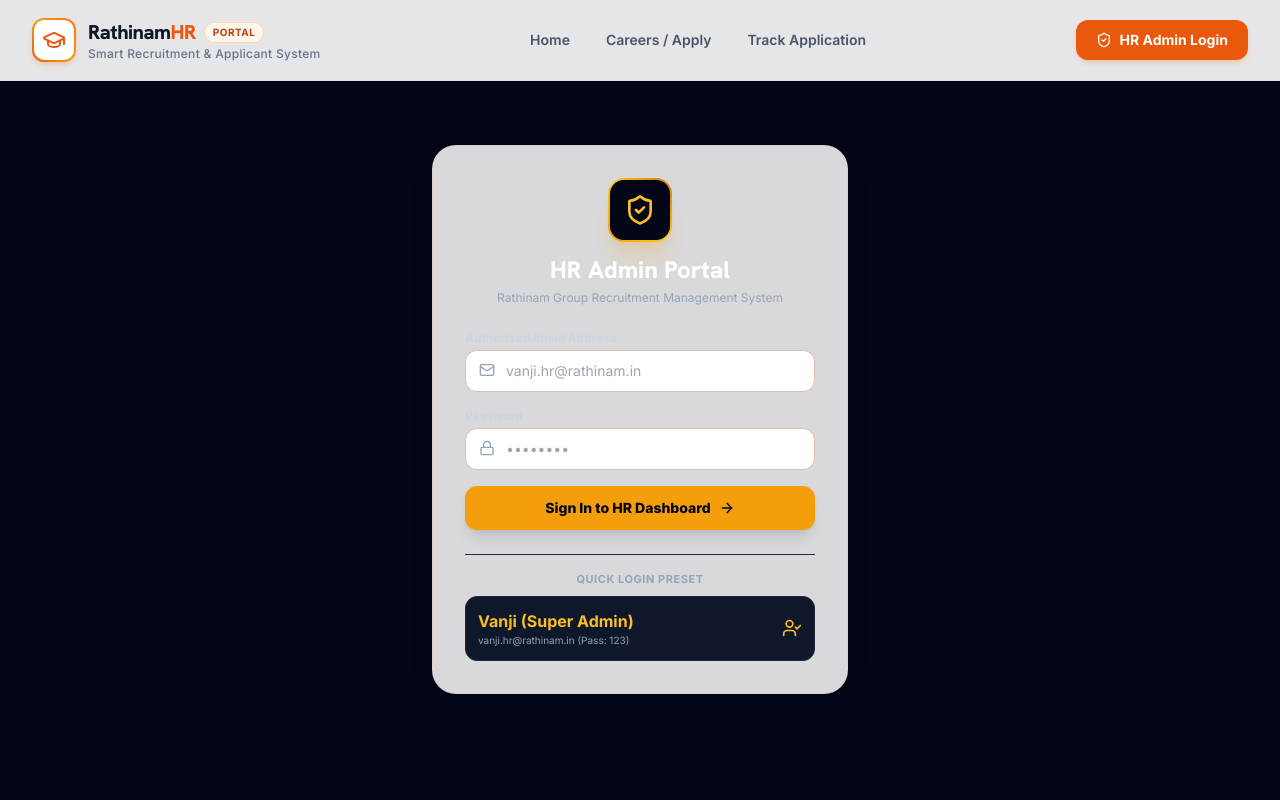
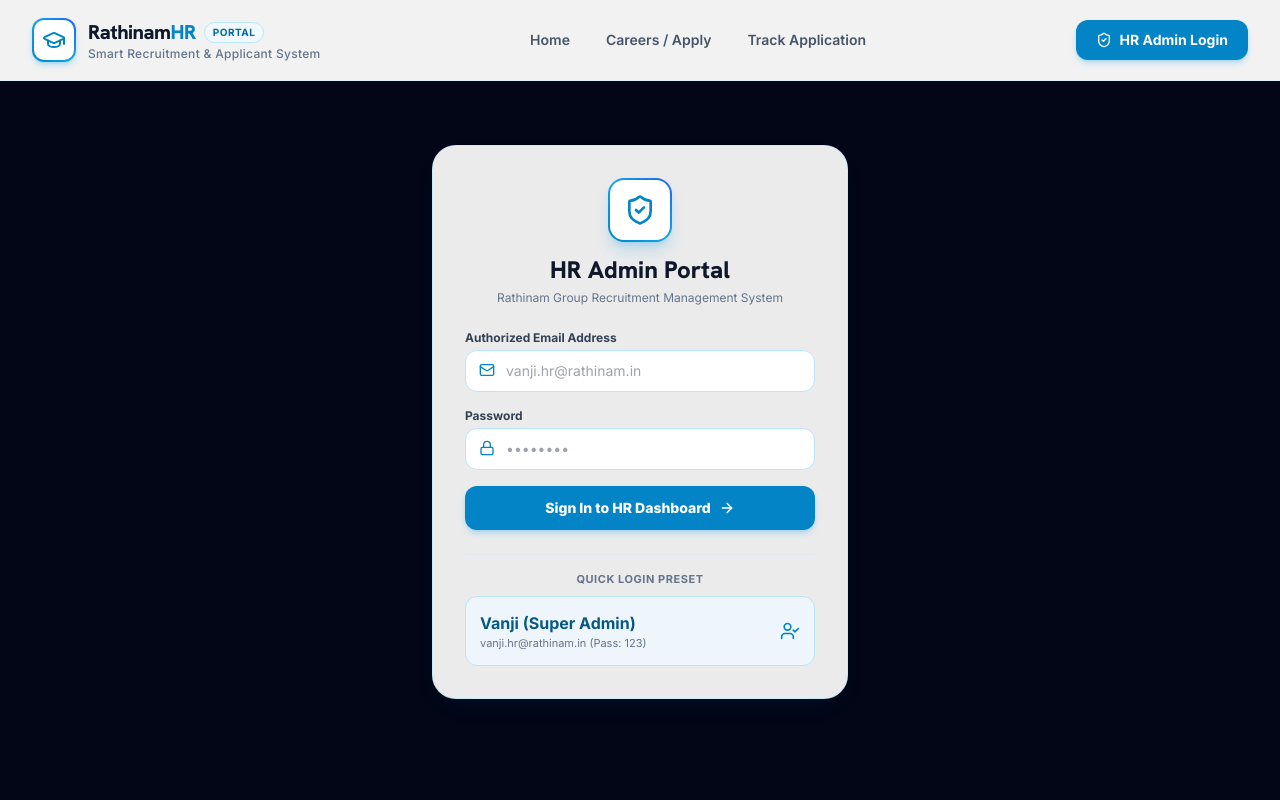
Before and after one commit to vignesh-vinu/Rathinam-HR, a React (Vite) app in the folder client/: page / in a window 1280 px wide. Both pictures are taken after a click on the button "HR Admin Login". Shown: the top 800 px of the page. Built offline with nearby package versions, Linux system fonts and the light colour scheme.

Commit message:
Apply White and Sky Blue professional theme across full portal

```diff
--- a/client/index.html
+++ b/client/index.html
@@ -12,7 +12,7 @@
     <link href="https://fonts.googleapis.com/css2?family=Hanken+Grotesk:wght@400;500;600;700;800&family=Inter:wght@300;400;500;600;700;800&family=JetBrains+Mono:wght@500;600&display=swap" rel="stylesheet">
     <link href="https://fonts.googleapis.com/css2?family=Material+Symbols+Outlined:wght,FILL@100..700,0..1&display=swap" rel="stylesheet">
   </head>
-  <body class="bg-slate-50 text-slate-900 antialiased font-sans selection:bg-orange-500 selection:text-white">
+  <body class="bg-white text-slate-900 antialiased font-sans selection:bg-sky-500 selection:text-white">
     <div id="root"></div>
     <script type="module" src="/src/main.tsx"></script>
   </body>
--- a/client/src/components/Navbar.tsx
+++ b/client/src/components/Navbar.tsx
@@ -24,7 +24,7 @@
   }, [user, selectedOrgFilter]);
 
   return (
-    <nav className="sticky top-0 z-50 bg-white/90 backdrop-blur-xl border-b border-slate-200/80 shadow-sm">
+    <nav className="sticky top-0 z-50 bg-white/95 backdrop-blur-xl border-b border-sky-100 shadow-sm">
       <div className="max-w-7xl mx-auto px-4 sm:px-6 lg:px-8">
         <div className="flex items-center justify-between h-20">
 
@@ -33,17 +33,17 @@
             className="flex items-center space-x-3 cursor-pointer group"
             onClick={() => onNavigate('landing')}
           >
-            <div className="w-11 h-11 rounded-xl bg-gradient-to-tr from-orange-600 via-amber-500 to-orange-500 p-0.5 shadow-md shadow-orange-500/20 group-hover:scale-105 transition-transform duration-300">
+            <div className="w-11 h-11 rounded-xl bg-gradient-to-tr from-sky-600 via-sky-500 to-blue-600 p-0.5 shadow-md shadow-sky-500/25 group-hover:scale-105 transition-transform duration-300">
               <div className="w-full h-full bg-white rounded-[10px] flex items-center justify-center">
-                <GraduationCap className="w-6 h-6 text-orange-600" />
+                <GraduationCap className="w-6 h-6 text-sky-600" />
               </div>
             </div>
             <div>
               <div className="flex items-center space-x-2">
                 <span className="font-heading text-xl font-extrabold tracking-tight text-slate-900">
-                  Rathinam<span className="text-orange-600">HR</span>
+                  Rathinam<span className="text-sky-600">HR</span>
                 </span>
-                <span className="px-2 py-0.5 text-[10px] font-bold tracking-wider uppercase bg-orange-50 text-orange-700 border border-orange-200 rounded-full">
+                <span className="px-2 py-0.5 text-[10px] font-bold tracking-wider uppercase bg-sky-50 text-sky-700 border border-sky-200 rounded-full">
                   Portal
                 </span>
               </div>
@@ -59,8 +59,8 @@
               onClick={() => onNavigate('landing')}
               className={`px-4 py-2 rounded-lg text-sm font-semibold transition-all ${
                 currentView === 'landing'
-                  ? 'bg-orange-50 text-orange-600 font-bold border border-orange-200'
-                  : 'text-slate-600 hover:text-slate-900 hover:bg-slate-100'
+                  ? 'bg-sky-50 text-sky-700 font-bold border border-sky-200'
+                  : 'text-slate-600 hover:text-slate-900 hover:bg-sky-50/60'
               }`}
             >
               Home
@@ -70,8 +70,8 @@
               onClick={() => onNavigate('apply-selector')}
               className={`px-4 py-2 rounded-lg text-sm font-semibold transition-all ${
                 currentView === 'apply-selector' || currentView === 'apply-form'
-                  ? 'bg-orange-50 text-orange-600 font-bold border border-orange-200'
-                  : 'text-slate-600 hover:text-slate-900 hover:bg-slate-100'
+                  ? 'bg-sky-50 text-sky-700 font-bold border border-sky-200'
+                  : 'text-slate-600 hover:text-slate-900 hover:bg-sky-50/60'
               }`}
             >
               Careers / Apply
@@ -81,8 +81,8 @@
               onClick={() => onNavigate('track')}
               className={`px-4 py-2 rounded-lg text-sm font-semibold transition-all ${
                 currentView === 'track'
-                  ? 'bg-orange-50 text-orange-600 font-bold border border-orange-200'
-                  : 'text-slate-600 hover:text-slate-900 hover:bg-slate-100'
+                  ? 'bg-sky-50 text-sky-700 font-bold border border-sky-200'
+                  : 'text-slate-600 hover:text-slate-900 hover:bg-sky-50/60'
               }`}
             >
               Track Application
@@ -92,12 +92,12 @@
           {/* Admin User / Login Action */}
           <div className="hidden md:flex items-center space-x-4">
             {user ? (
-              <div className="flex items-center space-x-3 pl-4 border-l border-slate-200">
+              <div className="flex items-center space-x-3 pl-4 border-l border-sky-100">
 
                 {/* HR Dashboard Navigation */}
                 <button
                   onClick={() => onNavigate('admin-dashboard')}
-                  className="flex items-center space-x-2 px-4 py-2 rounded-lg bg-orange-600 hover:bg-orange-500 text-white text-sm font-bold shadow-md shadow-orange-500/20 transition-all"
+                  className="flex items-center space-x-2 px-4 py-2 rounded-lg bg-sky-600 hover:bg-sky-500 text-white text-sm font-bold shadow-md shadow-sky-500/25 transition-all"
                 >
                   <ShieldCheck className="w-4 h-4" />
                   <span>HR Dashboard</span>
@@ -106,7 +106,7 @@
                 {/* Notifications Bell */}
                 <button
                   onClick={onOpenNotifications}
-                  className="relative p-2.5 rounded-lg bg-slate-100 hover:bg-slate-200 text-slate-700 transition-colors border border-slate-200"
+                  className="relative p-2.5 rounded-lg bg-sky-50 hover:bg-sky-100 text-sky-700 transition-colors border border-sky-200"
                   title="Notifications"
                 >
                   <Bell className="w-5 h-5" />
@@ -118,15 +118,15 @@
                 </button>
 
                 {/* User Avatar Dropdown */}
-                <div className="flex items-center space-x-3 bg-slate-100 py-1.5 px-3 rounded-xl border border-slate-200">
+                <div className="flex items-center space-x-3 bg-sky-50/80 py-1.5 px-3 rounded-xl border border-sky-200">
                   <img
                     src={user.avatar || 'https://images.unsplash.com/photo-1534528741775-53994a69daeb?auto=format&fit=crop&q=80&w=100'}
                     alt={user.name}
-                    className="w-8 h-8 rounded-full object-cover border border-orange-400"
+                    className="w-8 h-8 rounded-full object-cover border border-sky-400"
                   />
                   <div className="text-left leading-tight">
                     <p className="text-xs font-bold text-slate-800 truncate max-w-[120px]">{user.name}</p>
-                    <p className="text-[10px] text-orange-600 font-semibold">{user.role.replace('_', ' ')}</p>
+                    <p className="text-[10px] text-sky-600 font-semibold">{user.role.replace('_', ' ')}</p>
                   </div>
                   <button
                     onClick={logout}
@@ -141,7 +141,7 @@
             ) : (
               <button
                 onClick={() => onNavigate('admin-login')}
-                className="flex items-center space-x-2 px-5 py-2.5 rounded-xl bg-orange-600 hover:bg-orange-500 text-white font-bold text-sm shadow-md shadow-orange-500/20 transition-all hover:scale-[1.02] active:scale-[0.98]"
+                className="flex items-center space-x-2 px-5 py-2.5 rounded-xl bg-sky-600 hover:bg-sky-500 text-white font-bold text-sm shadow-md shadow-sky-500/25 transition-all hover:scale-[1.02] active:scale-[0.98]"
               >
                 <ShieldCheck className="w-4 h-4" />
                 <span>HR Admin Login</span>
--- a/client/src/index.css
+++ b/client/src/index.css
@@ -4,22 +4,22 @@
 
 @layer base {
   body {
-    @apply bg-slate-50 text-slate-900 min-h-screen font-sans antialiased;
+    @apply bg-white text-slate-900 min-h-screen font-sans antialiased;
     background-image:
-      radial-gradient(at 0% 0%, rgba(255, 107, 0, 0.05) 0px, transparent 50%),
-      radial-gradient(at 100% 0%, rgba(3, 86, 255, 0.05) 0px, transparent 50%),
-      radial-gradient(at 50% 100%, rgba(0, 174, 120, 0.04) 0px, transparent 50%);
+      radial-gradient(at 0% 0%, rgba(14, 165, 233, 0.08) 0px, transparent 50%),
+      radial-gradient(at 100% 0%, rgba(37, 99, 235, 0.06) 0px, transparent 50%),
+      radial-gradient(at 50% 100%, rgba(56, 189, 248, 0.05) 0px, transparent 50%);
     background-attachment: fixed;
   }
 }
 
-/* Glassmorphism Cards (Stitch Light Theme) */
+/* Glassmorphism Cards (White + Sky Blue Theme) */
 .glass-panel {
-  background: rgba(255, 255, 255, 0.85);
+  background: rgba(255, 255, 255, 0.92);
   backdrop-filter: blur(20px);
   -webkit-backdrop-filter: blur(20px);
-  border: 1px solid rgba(226, 191, 176, 0.35);
-  box-shadow: 0 8px 32px 0 rgba(15, 23, 42, 0.04);
+  border: 1px solid rgba(186, 230, 253, 0.6);
+  box-shadow: 0 10px 30px -10px rgba(14, 165, 233, 0.08), 0 4px 12px 0 rgba(15, 23, 42, 0.03);
 }
 
 .glass-panel-hover {
@@ -27,42 +27,42 @@
 }
 
 .glass-panel-hover:hover {
-  background: rgba(255, 255, 255, 0.95);
-  border-color: rgba(255, 107, 0, 0.4);
+  background: #ffffff;
+  border-color: rgba(14, 165, 233, 0.5);
   transform: translateY(-4px);
-  box-shadow: 0 20px 40px -15px rgba(255, 107, 0, 0.12), 0 8px 24px 0 rgba(15, 23, 42, 0.06);
+  box-shadow: 0 20px 40px -15px rgba(14, 165, 233, 0.18), 0 8px 24px 0 rgba(15, 23, 42, 0.05);
 }
 
 .glass-input {
   background: #ffffff;
-  border: 1px solid #e2bfb0;
-  color: #121c2a;
+  border: 1px solid #bae6fd;
+  color: #0f172a;
   transition: all 0.2s ease;
 }
 
 .glass-input:focus {
   outline: none;
-  border-color: #ff6b00;
-  box-shadow: 0 0 0 3px rgba(255, 107, 0, 0.15);
+  border-color: #0284c7;
+  box-shadow: 0 0 0 3px rgba(14, 165, 233, 0.2);
 }
 
-/* Custom Scrollbar */
+/* Custom Scrollbar (Sky Blue) */
 ::-webkit-scrollbar {
   width: 7px;
   height: 7px;
 }
 
 ::-webkit-scrollbar-track {
-  background: transparent;
+  background: #f0f9ff;
 }
 
 ::-webkit-scrollbar-thumb {
-  background: #e2bfb0;
+  background: #7dd3fc;
   border-radius: 10px;
 }
 
 ::-webkit-scrollbar-thumb:hover {
-  background: #ff6b00;
+  background: #0284c7;
 }
 
 /* Print CSS for Resume PDF Export */
--- a/client/src/pages/admin/HRLoginPage.tsx
+++ b/client/src/pages/admin/HRLoginPage.tsx
@@ -72,23 +72,23 @@
 
   return (
     <div className="max-w-md mx-auto px-4 py-16 animate-fadeIn pb-24">
-      <div className="glass-panel p-8 rounded-3xl border border-amber-500/40 shadow-2xl bg-gradient-to-b from-slate-900 via-slate-900 to-slate-950 space-y-6">
+      <div className="glass-panel p-8 rounded-3xl border border-sky-200 shadow-xl bg-white space-y-6">
 
         {/* Brand Icon Header */}
         <div className="text-center space-y-3">
-          <div className="w-16 h-16 rounded-2xl bg-gradient-to-tr from-amber-500 via-yellow-400 to-amber-600 p-0.5 shadow-xl shadow-amber-500/20 mx-auto">
-            <div className="w-full h-full bg-slate-950 rounded-[14px] flex items-center justify-center">
-              <ShieldCheck className="w-8 h-8 text-amber-400" />
+          <div className="w-16 h-16 rounded-2xl bg-gradient-to-tr from-sky-600 via-sky-500 to-blue-600 p-0.5 shadow-lg shadow-sky-500/25 mx-auto">
+            <div className="w-full h-full bg-white rounded-[14px] flex items-center justify-center">
+              <ShieldCheck className="w-8 h-8 text-sky-600" />
             </div>
           </div>
           <div>
-            <h2 className="text-2xl font-heading font-extrabold text-white">HR Admin Portal</h2>
-            <p className="text-xs text-slate-400 mt-1">Rathinam Group Recruitment Management System</p>
+            <h2 className="text-2xl font-heading font-extrabold text-slate-900">HR Admin Portal</h2>
+            <p className="text-xs text-slate-500 mt-1">Rathinam Group Recruitment Management System</p>
           </div>
         </div>
 
         {error && (
-          <div className="p-3 rounded-xl bg-rose-500/10 border border-rose-500/30 text-rose-300 text-xs font-semibold text-center">
+          <div className="p-3 rounded-xl bg-rose-50 border border-rose-200 text-rose-700 text-xs font-semibold text-center">
             {error}
           </div>
         )}
@@ -96,11 +96,11 @@
         {!otpStep ? (
           <form onSubmit={handleLoginSubmit} className="space-y-4">
             <div>
-              <label className="block text-xs font-bold text-slate-300 mb-1">
+              <label className="block text-xs font-bold text-slate-700 mb-1">
                 Authorized Email Address
               </label>
               <div className="relative">
-                <Mail className="w-4 h-4 text-slate-400 absolute left-3.5 top-3" />
+                <Mail className="w-4 h-4 text-sky-600 absolute left-3.5 top-3" />
                 <input
                   type="email"
                   required
@@ -113,11 +113,11 @@
             </div>
 
             <div>
-              <label className="block text-xs font-bold text-slate-300 mb-1">
+              <label className="block text-xs font-bold text-slate-700 mb-1">
                 Password
               </label>
               <div className="relative">
-                <Lock className="w-4 h-4 text-slate-400 absolute left-3.5 top-3" />
+                <Lock className="w-4 h-4 text-sky-600 absolute left-3.5 top-3" />
                 <input
                   type="password"
                   required
@@ -132,7 +132,7 @@
             <button
               type="submit"
               disabled={loading}
-              className="w-full py-3 rounded-xl bg-amber-500 hover:bg-amber-400 text-slate-950 font-extrabold text-sm shadow-lg flex items-center justify-center space-x-2 transition-all"
+              className="w-full py-3 rounded-xl bg-sky-600 hover:bg-sky-500 text-white font-extrabold text-sm shadow-md shadow-sky-500/25 flex items-center justify-center space-x-2 transition-all"
             >
               <span>{loading ? 'Authenticating...' : 'Sign In to HR Dashboard'}</span>
               <ArrowRight className="w-4 h-4" />
@@ -140,8 +140,8 @@
           </form>
         ) : (
           <form onSubmit={handleVerifyOTP} className="space-y-4 text-center">
-            <div className="p-3 rounded-xl bg-amber-500/10 border border-amber-500/30 text-xs text-amber-300">
-              <KeyRound className="w-5 h-5 mx-auto mb-1 text-amber-400" />
+            <div className="p-3 rounded-xl bg-sky-50 border border-sky-200 text-xs text-sky-800">
+              <KeyRound className="w-5 h-5 mx-auto mb-1 text-sky-600" />
               <span>Two-Factor Authentication (2FA) Required. Enter 6-digit OTP sent to your registered device. (Demo code: <strong>123456</strong>)</span>
             </div>
 
@@ -159,7 +159,7 @@
             <button
               type="submit"
               disabled={loading}
-              className="w-full py-3 rounded-xl bg-emerald-500 hover:bg-emerald-400 text-slate-950 font-extrabold text-sm shadow-lg"
+              className="w-full py-3 rounded-xl bg-emerald-600 hover:bg-emerald-500 text-white font-extrabold text-sm shadow-lg"
             >
               <span>Verify & Continue</span>
             </button>
@@ -167,20 +167,20 @@
         )}
 
         {/* Quick Demo Preset Logins */}
-        <div className="pt-4 border-t border-slate-800 space-y-2">
-          <p className="text-[11px] font-bold text-slate-400 uppercase tracking-wider text-center">
+        <div className="pt-4 border-t border-slate-200 space-y-2">
+          <p className="text-[11px] font-bold text-slate-500 uppercase tracking-wider text-center">
             Quick Login Preset
           </p>
           <div>
             <button
               onClick={() => quickLogin('vanji.hr@rathinam.in', '123')}
-              className="w-full p-3 rounded-xl bg-slate-900 hover:bg-slate-800 border border-slate-800 text-left text-slate-200 flex items-center justify-between"
+              className="w-full p-3.5 rounded-xl bg-sky-50/80 hover:bg-sky-100 border border-sky-200 text-left text-slate-800 flex items-center justify-between transition-colors"
             >
               <div>
-                <p className="font-bold text-amber-400">Vanji (Super Admin)</p>
-                <p className="text-[10px] text-slate-400">vanji.hr@rathinam.in (Pass: 123)</p>
+                <p className="font-bold text-sky-800">Vanji (Super Admin)</p>
+                <p className="text-[11px] text-slate-500">vanji.hr@rathinam.in (Pass: 123)</p>
               </div>
-              <UserCheck className="w-5 h-5 text-amber-400" />
+              <UserCheck className="w-5 h-5 text-sky-600" />
             </button>
           </div>
         </div>
```
Also changed, not shown: client/src/components/OrgCards.tsx (+9 -9 lines), client/src/pages/public/LandingPage.tsx (+30 -30 lines).
